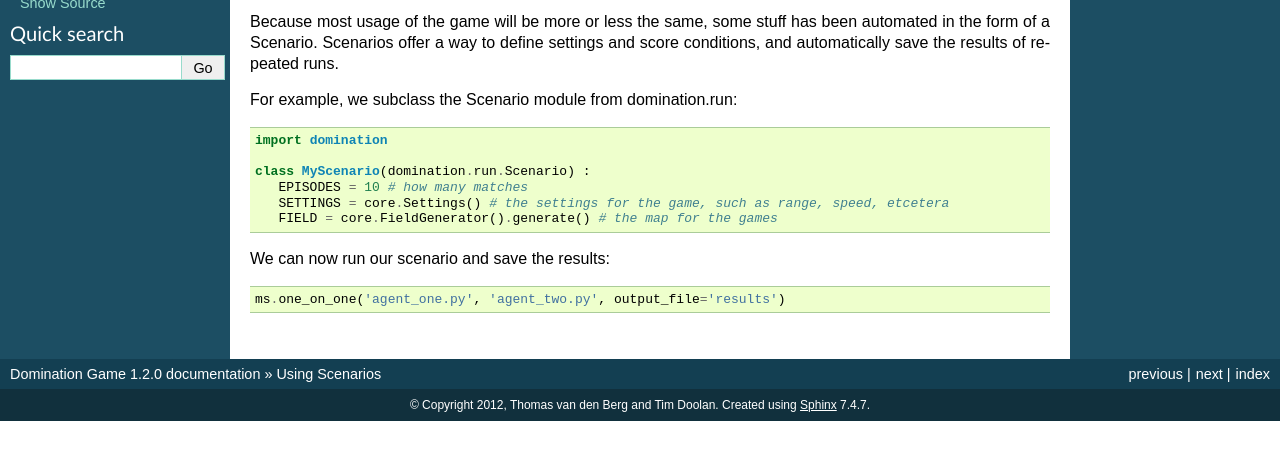
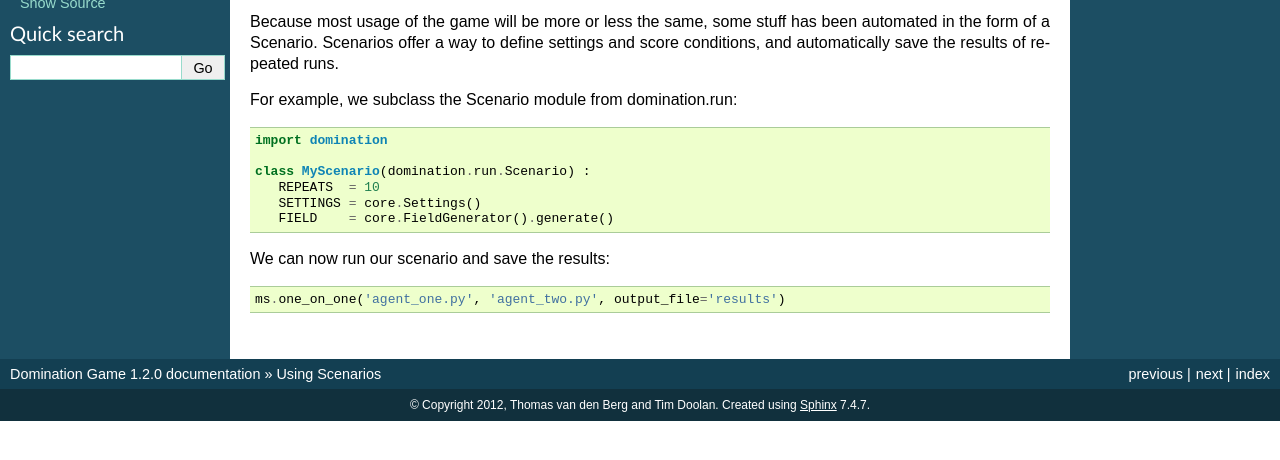
Before and after one commit to noio/Domination-Game, a Sphinx documentation site: the page built from docs/scenarios.rst, in a window 1280 px wide, cut to the strip 190-650 px from the top of the page. Built offline with Sphinx 7.4.7, drawn with Linux system fonts in a browser that asks for light colours.

Commit message:
changes to docs

```diff
--- a/docs/scenarios.rst
+++ b/docs/scenarios.rst
@@ -10,9 +10,9 @@ For example, we subclass the Scenario module from domination.run::
 	import domination
 
 	class MyScenario(domination.run.Scenario) :
-	   EPISODES = 10 # how many matches
-	   SETTINGS = core.Settings() # the settings for the game, such as range, speed, etcetera
-	   FIELD = core.FieldGenerator().generate() # the map for the games
+	   REPEATS  = 10
+	   SETTINGS = core.Settings()
+	   FIELD    = core.FieldGenerator().generate()
 
 We can now run our scenario and save the results::
 
```
Also changed, not shown: 1 other file.
